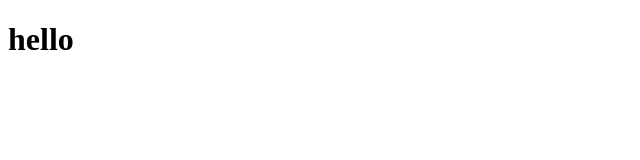
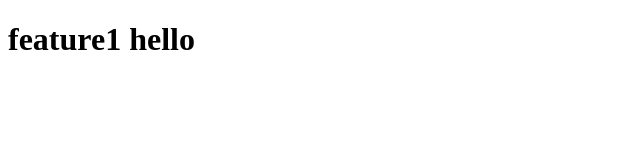
Before and after one commit to aptechclifton09-sys/fifthProject, a plain HTML site: page index.html in a window 1280 px wide. Shown: the whole page, without its empty margins (0-640 px from the left). Drawn offline with Linux system fonts and the light colour scheme.

Commit message:
updated index in feature

```diff
--- a/index.html
+++ b/index.html
@@ -7,6 +7,7 @@
 </head>
 <body>
 
-    <h1>hello</h1>
+    <h1> feature1 hello</h1>
+
 </body>
 </html>
```
